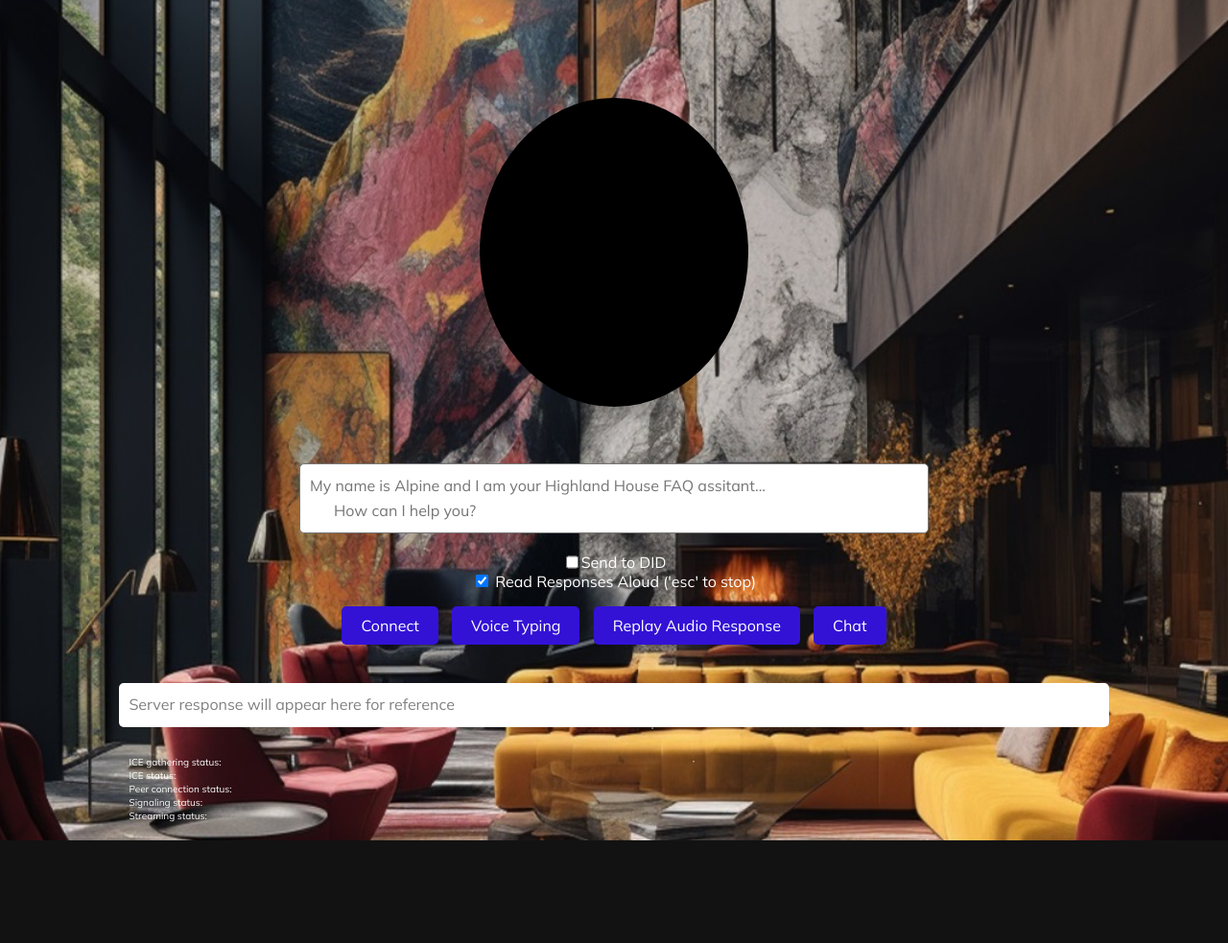
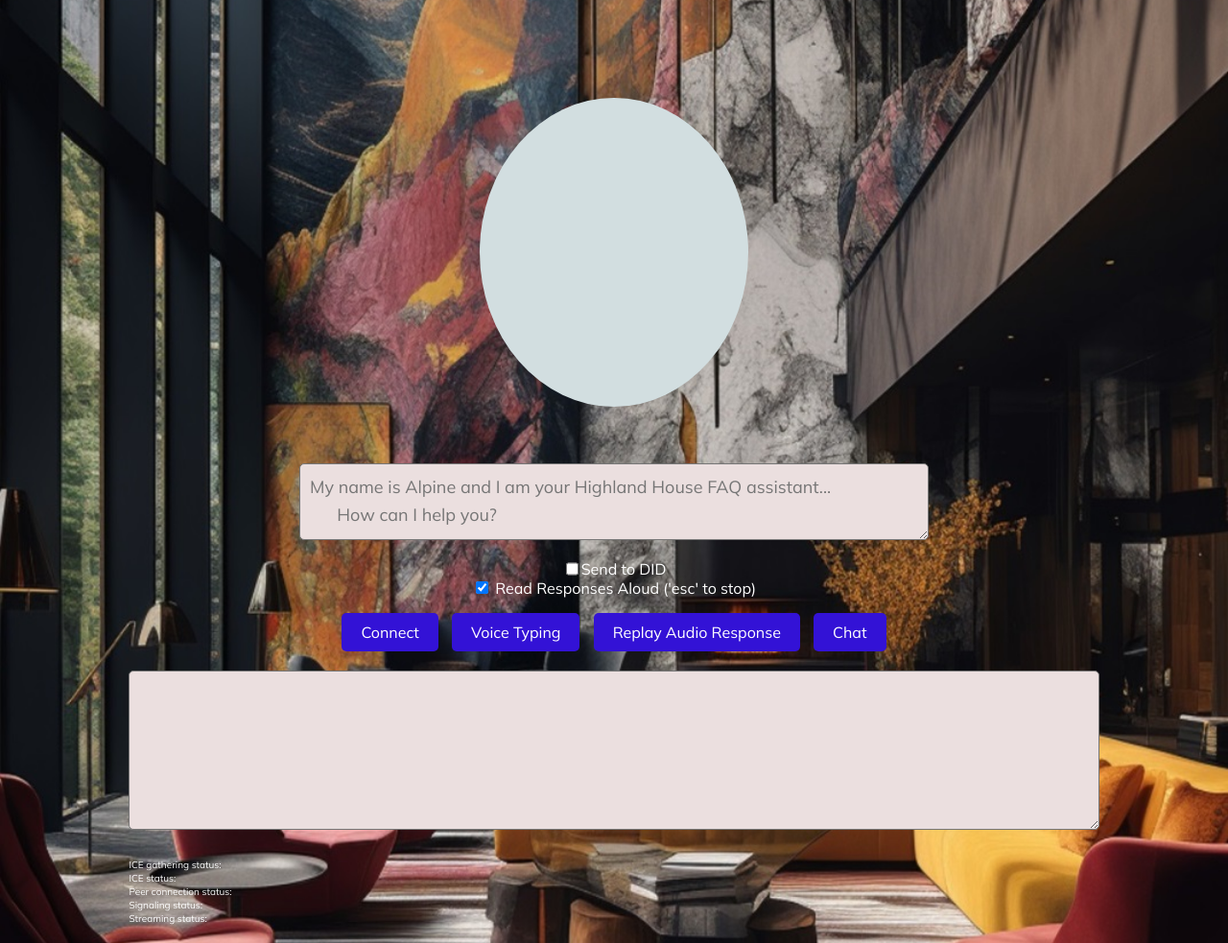
Before and after one commit to jjmlovesgit/BetterLocalOllamaRag-, a website with bundled scripts: page index.html in a window 1280 px wide. Shown: the whole page at 96% size. Before the commit the page ends 876 px from the top, so only its background shows below. Built offline with nearby package versions, Linux system fonts and the light colour scheme; files whose address does not match are found by name.

Commit message:
Add files via upload

```diff
--- a/index.html
+++ b/index.html
@@ -1,6 +1,5 @@
-<!-- index.html -->
 <!DOCTYPE html>
-<html>
+<html lang="en">
 <head>
     <title>D-ID Streaming POC</title>
     <link rel="preconnect" href="https://fonts.googleapis.com" />
@@ -8,7 +7,6 @@
     <link href="https://fonts.googleapis.com/css2?family=Mulish:wght@300;400;700&display=swap" rel="stylesheet" />
     <!-- Link to our external CSS file -->
     <link rel="stylesheet" href="styles.css" />
-
 </head>
 
 <body>
@@ -18,22 +16,17 @@
             <video id="talk-video" autoplay></video>
         </div>
     </div>
-     <br />
+    <br/>
 
     <div id="input-container" style="text-align: left;">
-      <textarea id="user-input-field" placeholder="My name is Alpine and I am your Highland House FAQ assitant...
+        <textarea id="user-input-field" placeholder="My name is Alpine and I am your Highland House FAQ assistant...
       How can I help you?"></textarea>
         <div style="display: flex; justify-content: center;">
             <input type="checkbox" id="toggleDID">
             <label for="toggleDID">Send to DID</label>
         </div>
     </div>
-   <!-- OPTIONAL - SEE BELOW
-    <div style="display: flex; justify-content: center; align-items: center; margin-top: 5px;">
-      <input type="checkbox" id="lang-toggle">
-      <label for="lang-toggle">Voice type in French?</label>
-    </div> -->
-
+    <!-- OPTIONAL - SEE BELOW -->
     <div>
         <input type="checkbox" id="toggleReadAloud" checked>
         <label for="toggleReadAloud">Read Responses Aloud ('esc' to stop)</label>
@@ -48,17 +41,14 @@
     <button id="talk-button" type="button">Chat</button>
 </div>
 
-      <div id="response-container">
-        <span class="response-label">Server response will appear here for reference</span>
-      </div>
+<textarea id="response-container" rows="5"></textarea>
 
 <div id="status">
-        ICE gathering status: <span id="ice-gathering-status-label"></span><br />
-        ICE status: <span id="ice-status-label"></span><br />
-        Peer connection status: <span id="peer-status-label"></span><br />
-        Signaling status: <span id="signaling-status-label"></span><br />
-        Streaming status: <span id="streaming-status-label"></span><br />
-      </div>
+    ICE gathering status: <span id="ice-gathering-status-label"></span><br/>
+    ICE status: <span id="ice-status-label"></span><br/>
+    Peer connection status: <span id="peer-status-label"></span><br/>
+    Signaling status: <span id="signaling-status-label"></span><br/>
+    Streaming status: <span id="streaming-status-label"></span><br/>
 </div>
 
 <script>
@@ -67,10 +57,16 @@
       this.style.height = (this.scrollHeight) + 'px';
   });
 
+  // Function to clear the input field when clicked
+  document.getElementById('user-input-field').addEventListener('click', function () {
+      this.value = ''; // Clear the input field
+      this.style.height = 'auto'; // Reset the height
+  });
+
   // Function to convert URLs in text to clickable links
   function linkify(text) {
       const urlRegex = /(https?:\/\/[^\s]+)/g;
-          return text.replace(urlRegex, function(url) {
+      return text.replace(urlRegex, function (url) {
           return `<a href="${url}" target="_blank">${url}</a>`; // This opens links in a new tab
       });
   }
@@ -81,27 +77,27 @@
       recognition.interimResults = true;
       recognition.lang = 'en-US'; // Default language set to English
 
-          // Event listener for the language toggle checkbox
-          //document.getElementById('lang-toggle').addEventListener('change', function() {
-              //recognition.lang = this.checked ? 'fr-CA' : 'en-US';
-         // });
+      // Event listener for voice-typing button
+      document.getElementById('voice-typing-button').addEventListener('click', function () {
+          recognition.start();
+          // Ensure focus remains on the user-input-field textarea
+          document.getElementById('user-input-field').focus();
+      });
 
-          recognition.onresult = function(event) {
+      recognition.onresult = function (event) {
           var final_transcript = '';
           for (var i = event.resultIndex; i < event.results.length; ++i) {
               if (event.results[i].isFinal) {
                   final_transcript += event.results[i][0].transcript;
               }
           }
-              document.getElementById('user-input-field').value = final_transcript;
+          document.getElementById('user-input-field').value = final_transcript; // Update user-input-field
       };
-
-          document.getElementById('voice-typing-button').addEventListener('click', function() {
-              recognition.start();
-          });
   } else {
       alert("Web Speech API is not supported in this browser.");
-      }// Event listener to cancel speech synthesis if the "Escape" key is pressed
+  }
+
+  // Event listener to cancel speech synthesis if the "Escape" key is pressed
   document.addEventListener('keydown', (event) => {
       if (event.key === "Escape") {
           window.speechSynthesis.cancel();
@@ -109,6 +105,7 @@
       }
   });
 </script>
+
 <script type="module" src="./streaming-client-api.js"></script>
 <script type="module" src="./langindex.js"></script>
 </body>
--- a/streaming-client-api.js
+++ b/streaming-client-api.js
@@ -2,7 +2,7 @@
 //The remainder is the streaming config direct from D-ID github
 
 // Import the DID_API configuration
-import DID_API from './api.json' assert { type: 'json' };
+import DID_API from './api.json' with { type: 'json' };
 
 // Check if the API key is set in the configuration
 if (DID_API.key === '🤫') {
@@ -110,7 +110,7 @@ export async function handleDIDStreaming(chatResponse) {
       },
       config: {
         fluent: true,
-        pad_audio: .25,
+        pad_audio: .0,
         driver_expressions: {
           expressions: [{ expression: 'neutral', start_frame: 0, intensity: 0 }],
           transition_frames: 0
@@ -124,7 +124,7 @@ export async function handleDIDStreaming(chatResponse) {
         stitch: true,
         result_format: 'mp4'
       },
-      'driver_url': 'bank://lively/',
+      'driver_url': 'bank://subtle/driver-03',
       'config': {
         'stitch': true,
       },
--- a/styles.css
+++ b/styles.css
@@ -1,5 +1,5 @@
       body {
-        background-image: url('nora_BG.jpg');
+        background-image: url('Nora_BG.jpg');
         /* Optionally, you can set properties like background size, position, and repeat */
         background-size: cover; /* Cover the entire viewport */
         background-position: center; /* Center the image */
@@ -140,28 +140,27 @@
         display: block; /* To apply margin auto */
         text-align: left; /* Align text to the left */
         color: #000000; /* Text color */
-        background-color: #ffffff; /* Background color */
+        background-color: #ebdfdf; /* Background color */
         border-radius: 5px; /* Rounded corners */
         overflow-y: auto; /* Adds scrollbar if content exceeds height */
         line-height: 1.6; /* Adjust line height for readability */
-        font-size: 16px; /* Set font size */
-        resize: none; /* Disable manual resizing */
+        font-size: 18px; /* Set font size */
+
       }
 
       #response-container {
         width: 80%; /* Set desired width here */
-        text-align: left;
+        padding: 10px; /* Adjust padding for appearance */
+        box-sizing: border-box; /* Width includes padding */
         margin: 0 auto 20px; /* Centering and setting top margin */
-        color: #000000;
-        background-color: #ffffff;
-        padding: 10px;
-        border-radius: 5px;
-        max-height: 180px; /* Adjust the max-height as needed, approximately 10 lines */
-        overflow-y: auto; /* Adds a scrollbar if content exceeds the container's height */
-        /* You might need to adjust line-height and font-size to fine-tune the 10 lines appearance */
-        line-height: 1.6; /* Adjust line height for better readability */
-        font-size: 16px; /* Adjust font size as needed */
-        margin-top: 20px;
+        display: block; /* To apply margin auto */
+        text-align: left; /* Align text to the left */
+        color: #000000; /* Text color */
+        background-color: #ebdfdf; /* Background color */
+        border-radius: 5px; /* Rounded corners */
+        overflow-y: auto; /* Adds scrollbar if content exceeds height */
+        line-height: 1.6; /* Adjust line height for readability */
+        font-size: 18px; /* Set font size */
       }
 
       #video-wrapper {
@@ -183,7 +182,7 @@
         display: block;
         /* border:1px solid; */
         border-radius: 50%;
-        background-color: #000000;
+        background-color: #d2dee0;
       }
 
       .video-container {
```
Also changed, not shown: Alpinefull.txt (+4 -4 lines). Lines whose indentation alone changed are shown as unchanged.
